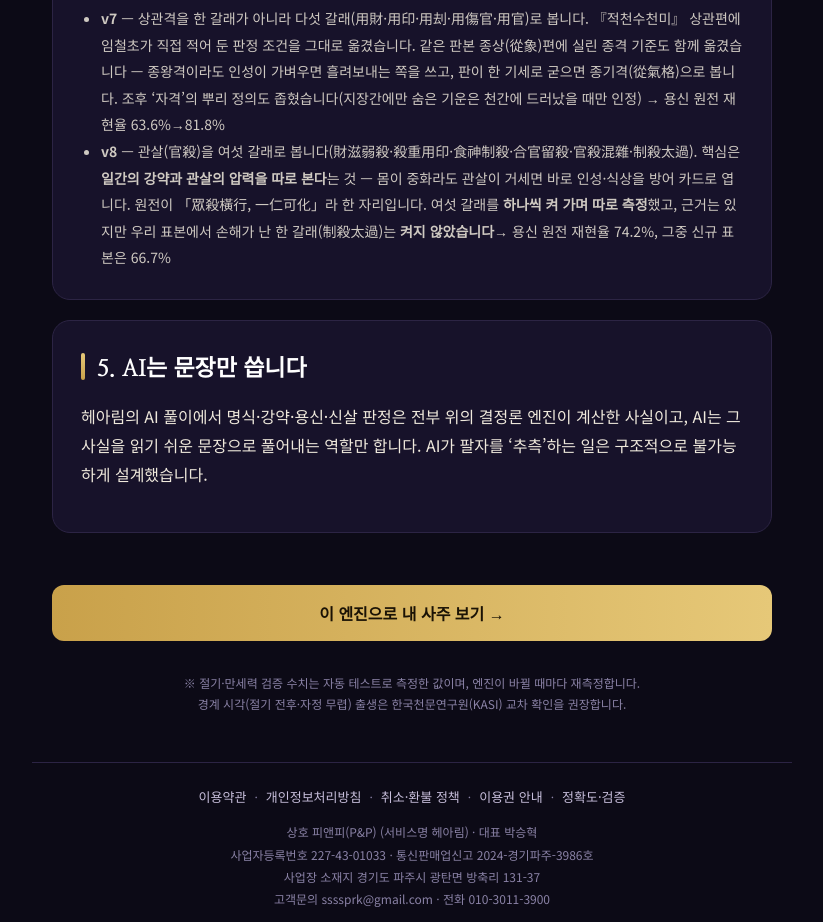
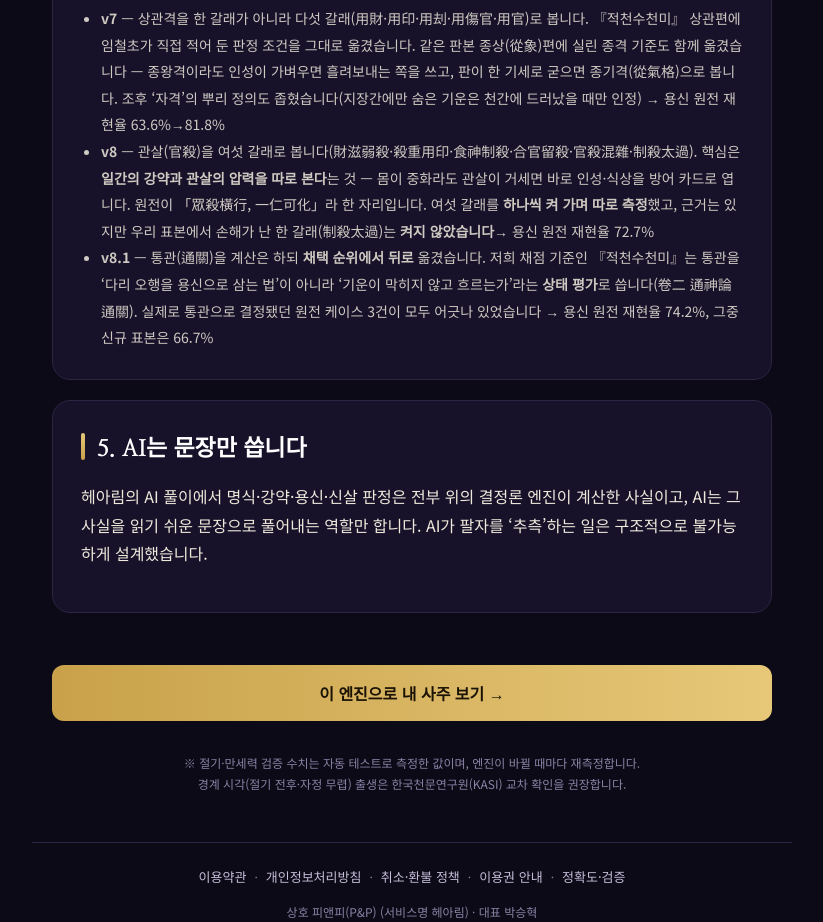
Before and after one commit to tlfwjsdlstod95-sys/saju, a Next.js app in the folder saju-app/: page /accuracy in a window 1280 px wide. Shown: the part 7700-8622 px from the top of the page, without its empty margins (228-1051 px from the left). Built offline with nearby package versions, Linux system fonts and the light colour scheme; no server answers.

Commit message:
v8.1 accuracy page: 49/66 yongsin, unseen 13/22

```diff
--- a/saju-app/app/accuracy/page.tsx
+++ b/saju-app/app/accuracy/page.tsx
@@ -242,6 +242,11 @@ export default function AccuracyPage() {
             바로 인성·식상을 방어 카드로 엽니다. 원전이 「眾殺橫行, 一仁可化」라 한 자리입니다.
             여섯 갈래를 <b>하나씩 켜 가며 따로 측정</b>했고, 근거는 있지만 우리 표본에서 손해가 난
             한 갈래(制殺太過)는 <b>켜지 않았습니다</b>
+            → 용신 원전 재현율 72.7%</li>
+          <li><b>v8.1</b> — 통관(通關)을 계산은 하되 <b>채택 순위에서 뒤로</b> 옮겼습니다.
+            저희 채점 기준인 『적천수천미』는 통관을 &lsquo;다리 오행을 용신으로 삼는 법&rsquo;이 아니라
+            &lsquo;기운이 막히지 않고 흐르는가&rsquo;라는 <b>상태 평가</b>로 씁니다(卷二 通神論 通關).
+            실제로 통관으로 결정됐던 원전 케이스 3건이 모두 어긋나 있었습니다
             → 용신 원전 재현율 {r.pct}%, 그중 신규 표본은 {rNew.pct}%</li>
         </ul>
       </div>
```
